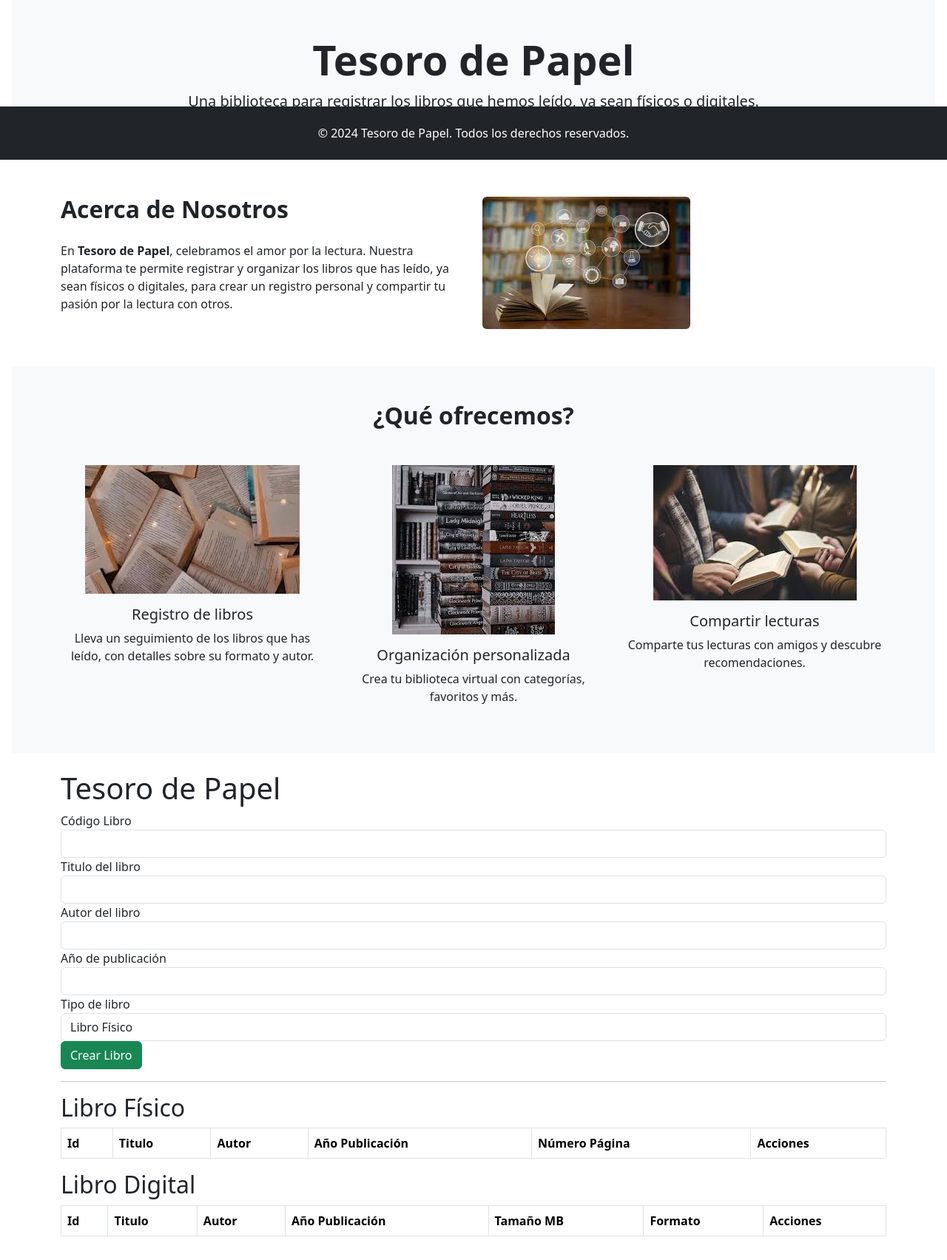
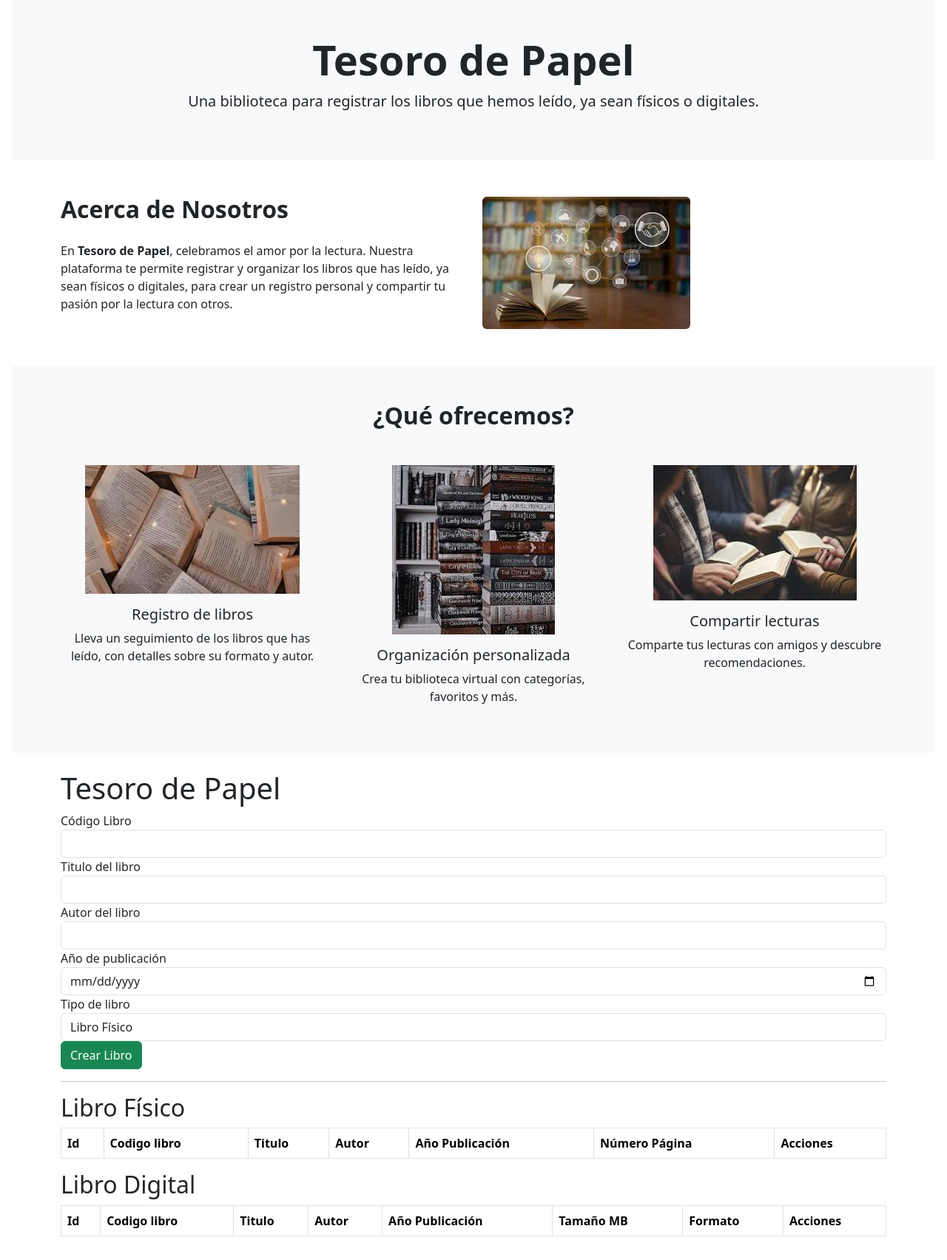
Before and after one commit to Teffa030/Sistema_Biblioteca, a Django app: page / in a window 1280 px wide. Shown: the part 584-2288 px from the top of the page at 74% size. Run offline with Django 5.2, Linux system fonts and the light colour scheme; tables that the repository leaves empty hold one stand-in row (values such as "Sample post"); lists and menus that the app fills with data are empty.

Commit message:
finalizado

```diff
--- a/BibliotecaAPI/admin.py
+++ b/BibliotecaAPI/admin.py
@@ -1,3 +1,7 @@
 from django.contrib import admin
+from .models import Libro, LibroDigital, LibroFisico
 
 # Register your models here.
+admin.site.register(Libro)
+admin.site.register(LibroFisico)
+admin.site.register(LibroDigital)
--- a/BibliotecaAPI/templates/libro/index.html
+++ b/BibliotecaAPI/templates/libro/index.html
@@ -122,7 +122,7 @@
           </div>
           <div class="form-group">
               <label for="aniopublicacion">Año de publicación</label>
-              <input type="text" class="form-control" id="anioPublicacion" required>
+              <input type="date" class="form-control" id="anioPublicacion" required>
           </div>
           <div class="form-group">
               <label for="tipo">Tipo de libro</label>
@@ -139,10 +139,11 @@
 
       <!-- Tablas para libro físico y libro digital -->
       <h2>Libro Físico</h2>
-      <table class="table table-bordered" id="tablalibrofisico">
+      <table class="table table-bordered" id="tablaFisico">
           <thead>
               <tr>
                   <th>Id</th>
+                  <th>Codigo libro</th>
                   <th>Titulo</th>
                   <th>Autor</th>
                   <th>Año Publicación</th>
@@ -156,10 +157,11 @@
       </table>
 
       <h2>Libro Digital</h2>
-      <table class="table table-bordered" id="tablalibrodigital">
+      <table class="table table-bordered" id="tablaDigital">
           <thead>
               <tr>
                   <th>Id</th>
+                  <th>Codigo libro</th>
                   <th>Titulo</th>
                   <th>Autor</th>
                   <th>Año Publicación</th>
@@ -174,39 +176,42 @@
       </table>
 
       <!-- Modal de Edición de libros -->
-      <div class="modal fade" id="editModal" tabindex="-1" role="dialog" aria-labelledby="editarModalLabel" aria-hidden="true">
+      <div class="modal fade" id="editModal" tabindex="-1" role="dialog" aria-labelledby="exampleModalLabel" aria-hidden="true">
           <div class="modal-dialog" role="document">
               <div class="modal-content">
                   <div class="modal-header">
-                      <h5 class="modal-title" id="editModalLabel">Editar Libro</h5>
-                      <button type="button" class="close" data-dismiss="modal" aria-label="Close">
-                          <span aria-hidden="true">&times;</span>
-                      </button>
+                      <h5 class="modal-title" id="exampleModalLabel">Editar Libro</h5>
+                      <button type="button" class="btn-close" data-bs-dismiss="modal" aria-label="Close"></button>
                   </div>
                   <div class="modal-body">
-                      <form id="formEditLibro">
+                      <form id="formEditarLibro">
                           <input type="hidden" id="LibroId">
+                          <div class="form-group">
+                              <label for="codigoLibroEdit">Titulo del libro</label>
+                              <input type="text" class="form-control" id="codigoLibroEdit" required>
+                          </div>
                           <div class="form-group">
                               <label for="tituloEdit">Titulo del libro</label>
                               <input type="text" class="form-control" id="tituloEdit" required>
                           </div>
                           <div class="form-group">
                               <label for="autorEdit">Autor del libro</label>
-                              <input type="datetime-local" class="form-control" id="autorEdit" required>
+                              <input type="text" class="form-control" id="autorEdit" required>
                           </div>
                           <div class="form-group">
                               <label for="anioPublicacionEdit">Año Publicacion</label>
-                              <input type="text" class="form-control" id="anioPublicacionEdit" required>
+                              <input type="date" class="form-control" id="anioPublicacionEdit" required>
                           </div>
                           <div class="form-group">
                               <label for="tipoEdit">Tipo de libro</label>
                               <select class="form-control" id="tipoEdit">
-                                  <option value="librofisico">fisico</option>
-                                  <option value="librodigital">digital</option>
+                                  <option value="fisico">fisico</option>
+                                  <option value="digital">digital</option>
                               </select>
                           </div>
                           <div id="detalleLibroEdit"></div>
-                          <button type="submit" class="btn btn-primary">Actualizar Evento</button>
+                          <button type="submit" class="btn btn-primary"  data-bs-dismiss="modal">Actualizar libro</button>
+                          <button type="button" class="btn btn-secondary" data-bs-dismiss="modal">Cancelar</button>
                       </form>
                   </div>
               </div>
@@ -214,21 +219,19 @@
       </div>
 
       <!-- Modal de Confirmación de Eliminación -->
-      <div class="modal fade" id="confirmarEliminacion" tabindex="-1" role="dialog" aria-labelledby="confirmarEliminacionLabel" aria-hidden="true">
+      <div class="modal fade" id="confirmarEliminacion" tabindex="-1" role="dialog" aria-labelledby="exampleModalLabel" aria-hidden="true">
           <div class="modal-dialog" role="document">
               <div class="modal-content">
                   <div class="modal-header">
-                      <h5 class="modal-title" id="confirmarEliminacionLabel">Confirmar Eliminación</h5>
-                      <button type="button" class="close" data-dismiss="modal" aria-label="Close">
-                          <span aria-hidden="true">&times;</span>
-                      </button>
+                      <h5 class="modal-title" id="exampleModalLabel">Confirmar Eliminación</h5>
+                      <button type="button" class="btn-close" data-bs-dismiss="modal" aria-label="Close"></button>
                   </div>
                   <div class="modal-body">
                       <p>¿Estás seguro de que deseas eliminar este libro?</p>
                   </div>
                   <div class="modal-footer">
                       <button type="button" class="btn btn-secondary" data-dismiss="modal">Cancelar</button>
-                      <button type="button" id="confirmarEliminarBtn" class="btn btn-danger">Eliminar</button>
+                      <button type="button" id="confirmarEliminarBtn" data-dismiss="modal" class="btn btn-danger">Eliminar</button>
                   </div>
               </div>
           </div>
@@ -245,15 +248,15 @@
               if (tipo === 'fisico') {
                   $(contenedor).html(`
                       <div class="form-group">
-                          <label for="numeroPagina${esEdicion ? 'Edit' : ''}">Número Página</label>
-                          <input type="text" class="form-control" id="numeroPagina${esEdicion ? 'Edit' : ''}" required>
+                          <label for="numeroPaginas${esEdicion ? 'Edit' : ''}">Número Página</label>
+                          <input type="number" class="form-control" id="numeroPaginas${esEdicion ? 'Edit' : ''}" required>
                       </div>
                   `);
               } else if (tipo === 'digital') {
                   $(contenedor).html(`
                       <div class="form-group">
                           <label for="tamanomb${esEdicion ? 'Edit' : ''}">Tammaño MB</label>
-                          <input type="text" class="form-control" id="tamanomb${esEdicion ? 'Edit' : ''}" required>
+                          <input type="number" class="form-control" id="tamanomb${esEdicion ? 'Edit' : ''}" required>
                       </div>
                       <div class="form-group">
                           <label for="formato${esEdicion ? 'Edit' : ''}">Formato</label>
@@ -276,20 +279,18 @@
           $('#formCrearLibro').submit(function(book) {
               book.preventDefault();
               const libro = {
-                  codigolibro: $('#codigolibro').val(),
+                  codigoLibro: $('#codigolibro').val(),
                   titulo: $('#titulo').val(),
                   autor: $('#autor').val(),
                   anioPublicacion: $('#anioPublicacion').val(),
                   tipo: $('#tipo').val(),
-                  numeroPagina: $('#numeroPagina').val(),
+                  numeroPaginas: $('#numeroPaginas').val(),
                   tamanomb: $('#tamanomb').val(),
                   formato: $('#formato').val()
               };
 
-              console.log(libro);
 
               const url = libro.tipo === 'fisico' ? '/api/Fisico/' : '/api/Digital/';
-              console.log(url);
 
               // Enviar datos al backend
               $.ajax({
@@ -317,32 +318,33 @@
                   method: 'GET',
                   success: function(Fisicos) {
                       $('#tablaFisico tbody').empty();
-                      Fisicos.forEach(function(Fisico, index) {
+                      Fisicos.forEach(function(Fisico) {
                           $('#tablaFisico tbody').append(`
-                              <tr data-id="${index}">
+                              <tr data-id="${Fisico.id}">
+                                  <td>${Fisico.id}</td>
                                   <td>${Fisico.codigoLibro}</td>
                                   <td>${Fisico.titulo}</td>
                                   <td>${Fisico.autor}</td>
                                   <td>${Fisico.anioPublicacion}</td>
                                   <td>${Fisico.numeroPaginas}</td>
                                   <td>
-                                      <button class="btn btn-warning btn-editar" data-id="${index}">Editar</button>
-                                      <button class="btn btn-danger btn-eliminar" data-id="${index}">Eliminar</button>
+                                      <button class="btn btn-warning btn-editar" data-id="${Fisico.id}">Editar</button>
+                                      <button class="btn btn-danger btn-eliminar" data-id="${Fisico.id}">Eliminar</button>
                                   </td>
                               </tr>
                           `);
                       });
                   }
               });
-
               $.ajax({
                   url: `/api/Digital/`,
                   method: 'GET',
                   success: function(Digitales) {
                       $('#tablaDigital tbody').empty();
-                      Digitales.forEach(function(Digital, index) {
+                      Digitales.forEach(function(Digital) {
                           $('#tablaDigital tbody').append(`
-                              <tr data-id="${index}">
+                              <tr data-id="${Digital.id}">
+                                  <td>${Digital.id}</td>
                                   <td>${Digital.codigoLibro}</td>
                                   <td>${Digital.titulo}</td>
                                   <td>${Digital.autor}</td>
@@ -350,8 +352,8 @@
                                   <td>${Digital.tamanomb}</td>
                                   <td>${Digital.formato}</td>
                                   <td>
-                                      <button class="btn btn-warning btn-editar" data-id="${index}">Editar</button>
-                                      <button class="btn btn-danger btn-eliminar" data-id="${index}">Eliminar</button>
+                                      <button class="btn btn-warning btn-editar" data-id="${Digital.id}">Editar</button>
+                                      <button class="btn btn-danger btn-eliminar" data-id="${Digital.id}">Eliminar</button>
                                   </td>
                               </tr>
                           `);
@@ -363,7 +365,7 @@
           // Eliminar evento
           $(document).on('click', '.btn-eliminar', function() {
               const id = $(this).data('id');
-              const tipo = $(this).closest('table').attr('id') === 'tablaFisico' ? 'Fisico' : 'Digital';
+              const tipo = $(this).closest('table').attr('id') === 'tablaFisico' ? 'fisico' : 'digital';
               $('#confirmarEliminacion').modal('show');
               $('#confirmarEliminarBtn').data('id', id).data('tipo', tipo);
           });
@@ -378,7 +380,7 @@
                   url: url,
                   method: 'DELETE',
                   success: function() {
-                      cargarEventos(); // Recargar libro después de eliminar
+                        cargarLibro(); // Recargar libro después de eliminar
                       $('#confirmarEliminacion').modal('hide');
                   },
                   error: function() {
@@ -390,24 +392,26 @@
           // Editar evento
           $(document).on('click', '.btn-editar', function() {
               const id = $(this).data('id');
-              const tipo = $(this).closest('table').attr('id') === 'tablaFisico' ? 'Fisico' : 'Digital';
+              const tipo = $(this).closest('table').attr('id') === 'tablaFisico' ? 'fisico' : 'digital';
 
               // Cargar el libro para editar
               $.ajax({
-                  url: tipo === 'fisico' ? `/api/Fisico/${index}/` : `/api/Digital/${index}/`,
+                  url: tipo === 'fisico' ? `/api/Fisico/${id}/` : `/api/Digital/${id}/`,
                   method: 'GET',
-                  success: function(libro) {
-                      libroIdActual = libro.codigoLibro;
-                      $('#tituloEdit').val(libro.titulo);
-                      $('#autorEdit').val(libro.autor);
-                      $('#anioPublicacionEdit').val(libro.autor);
-                      $('#tipoEdit').val(libro.tipo).change();
-                      $('#numeroPaginasEdit').val(libro.numeroPaginas || '');
-                      $('#tamanombEdit').val(libro.tamanomb || '');
-                      $('#formatoEdit').val(libro.formato || '');
-                      $('#editarModal').modal('show');
+                  success: function(libros) {
+                      libroIdActual = libros.id;
+                      $('#codigoLibroEdit').val(libros.codigoLibro);
+                      $('#tituloEdit').val(libros.titulo);
+                      $('#autorEdit').val(libros.autor);
+                      $('#anioPublicacionEdit').val(libros.anioPublicacion);
+                      $('#tipoEdit').val(libros.tipo).change();
+                      $('#numeroPaginasEdit').val(libros.numeroPaginas || '');
+                      $('#tamanombEdit').val(libros.tamanomb || '');
+                      $('#formatoEdit').val(libros.formato || '');
+                      $('#editModal').modal('show');
+                      console.log(libros.tipo)
                   }
-              });
+                });
         });
 
         // Actualizar libro
@@ -418,6 +422,7 @@
                 codigoLibro: $('#codigoLibroEdit').val(),
                 titulo: $('#tituloEdit').val(),
                 autor: $('#autorEdit').val(),
+                anioPublicacion: $('#anioPublicacionEdit').val(),
                 tipo: $('#tipoEdit').val(),
                 numeroPaginas: $('#numeroPaginasEdit').val(),
                 tamanomb: $('#tamanombEdit').val(),
@@ -430,7 +435,7 @@
             $.ajax({
                 url: url,
                 method: 'PUT',
-                data: JSON.stringify(evento),
+                data: JSON.stringify(libro),
                 contentType: 'application/json',
                 success: function(response) {
                     cargarLibro(); // Recargar libro después de actualizar uno
@@ -440,18 +445,20 @@
                     alert('Error al actualizar el libro');
                 }
             });
-        });
+
 
         // Inicializar carga de libro
-        cargarLibro();
+
+    });
+    cargarLibro();
     </script>
 
 
-    <footer class="bg-dark text-white py-4 fixed-bottom">
+    {% comment %} <footer class="bg-dark text-white py-4 fixed-bottom">
       <div class="container text-center">
           <p class="mb-0">&copy; 2024 Tesoro de Papel. Todos los derechos reservados.</p>
       </div>
-    </footer>
+    </footer> {% endcomment %}
 
     <script src="https://cdn.jsdelivr.net/npm/bootstrap@5.3.3/dist/js/bootstrap.bundle.min.js" integrity="sha384-YvpcrYf0tY3lHB60NNkmXc5s9fDVZLESaAA55NDzOxhy9GkcIdslK1eN7N6jIeHz" crossorigin="anonymous"></script>
 
--- a/BibliotecaAPI/views.py
+++ b/BibliotecaAPI/views.py
@@ -82,10 +82,10 @@ def update_libro(request, pk):
         # Intentar obtener el evento como un Concierto o Conferencia
         try:
             libro = LibroFisico.objects.get(pk=pk)
-            libro_tipo = 'fisico'
+            tipo_libro = 'fisico'
         except LibroFisico.DoesNotExist:
-            libro = get_object_or_404(LibroFisico, pk=pk)
-            libro_tipo = 'digital'
+            libro = get_object_or_404(LibroDigital, pk=pk)
+            tipo_libro = 'digital'
 
         data = json.loads(request.body)
 
@@ -96,7 +96,7 @@ def update_libro(request, pk):
         libro.anioPublicacion = data.get('anioPublicacion', libro.anioPublicacion)
 
         # Actualizar campos específicos de libro físico o libro digital
-        if libro_tipo == 'fisico':
+        if tipo_libro == 'fisico':
             libro.numeroPaginas = data.get('numeroPaginas', libro.numeroPaginas)
         else:  # Si es libro digital
             libro.tamanomb = data.get('tamanomb', libro.tamanomb)
```
Also changed, not shown: BibliotecaAPI/models.py (+5 -5 lines), BibliotecaAPI/migrations/0005_alter_libro_autor_alter_libro_codigolibro_and_more.py (added).
